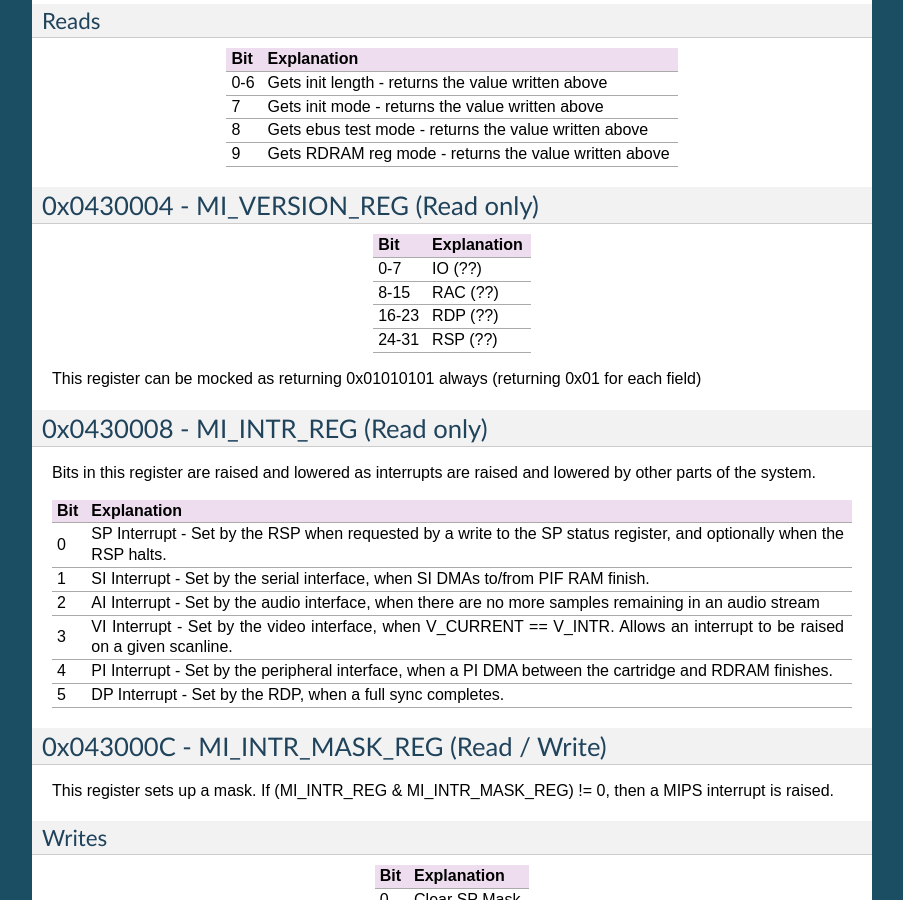
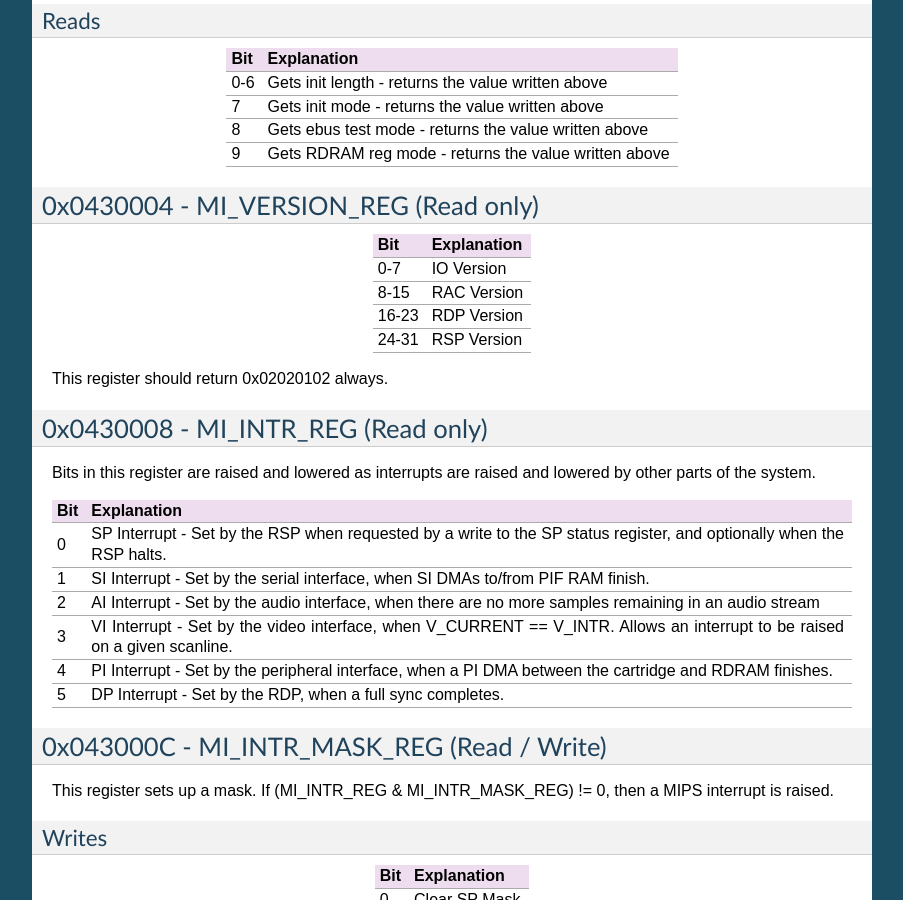
Before and after one commit to Dillonb/n64, a Sphinx documentation site: the page built from docs/source/interfaces.rst, in a window 1280 px wide and 900 px high, scrolled down 632 px. Shown: the whole window, without its empty margins (198-1101 px from the left). Built offline with Sphinx 7.4.7, drawn with Linux system fonts in a browser that asks for light colours.

Commit message:
fix MI_VERSION_REG

```diff
--- a/docs/source/interfaces.rst
+++ b/docs/source/interfaces.rst
@@ -58,16 +58,16 @@ Reads
 +-------+--------------+
 | Bit   | Explanation  |
 +=======+==============+
-| 0-7   | IO (??)      |
+| 0-7   | IO Version   |
 +-------+--------------+
-| 8-15  | RAC (??)     |
+| 8-15  | RAC Version  |
 +-------+--------------+
-| 16-23 | RDP (??)     |
+| 16-23 | RDP Version  |
 +-------+--------------+
-| 24-31 | RSP (??)     |
+| 24-31 | RSP Version  |
 +-------+--------------+
 
-This register can be mocked as returning 0x01010101 always (returning 0x01 for each field)
+This register should return 0x02020102 always.
 
 0x0430008 - MI_INTR_REG (Read only)
 -----------------------------------
```
Also changed, not shown: 1 other file.
